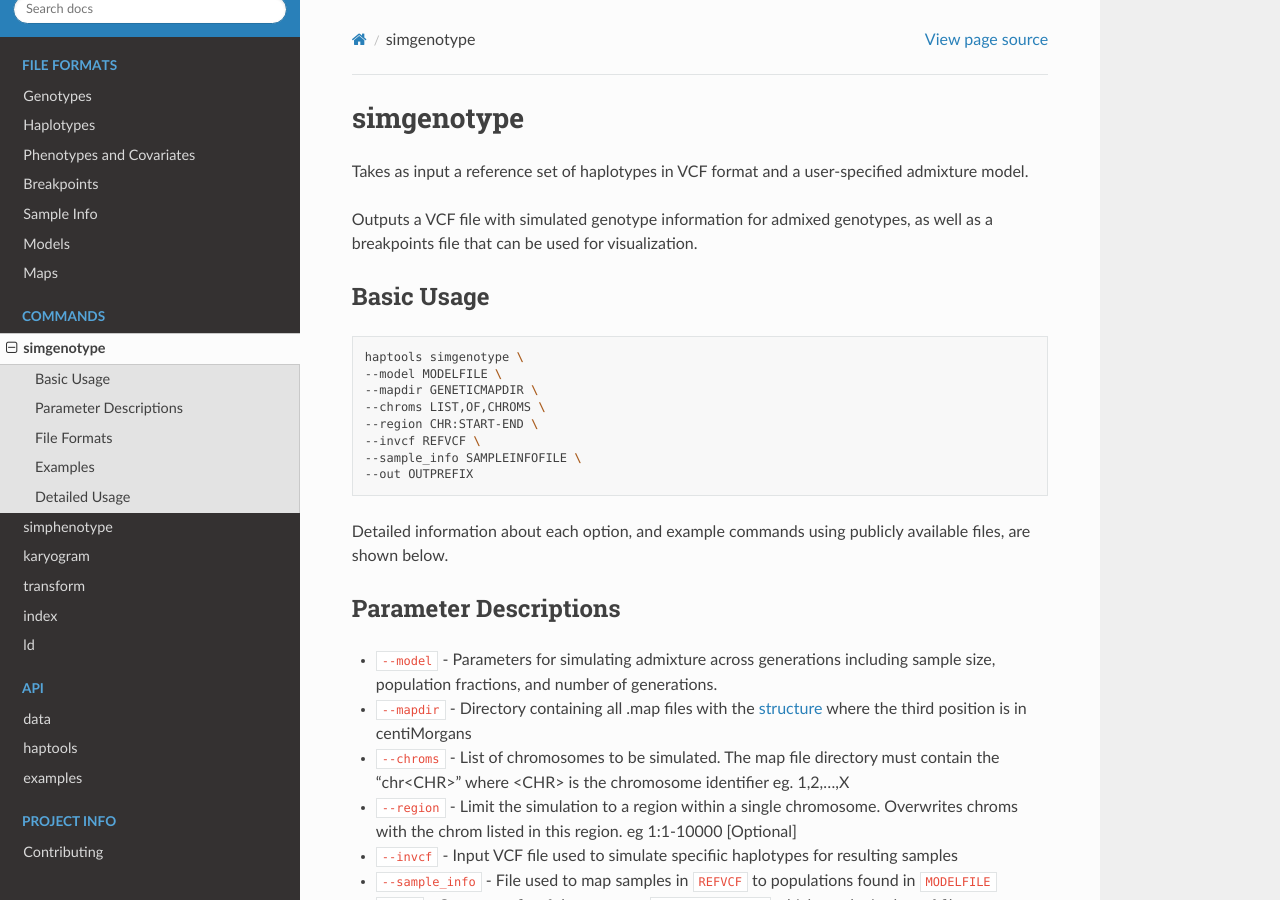
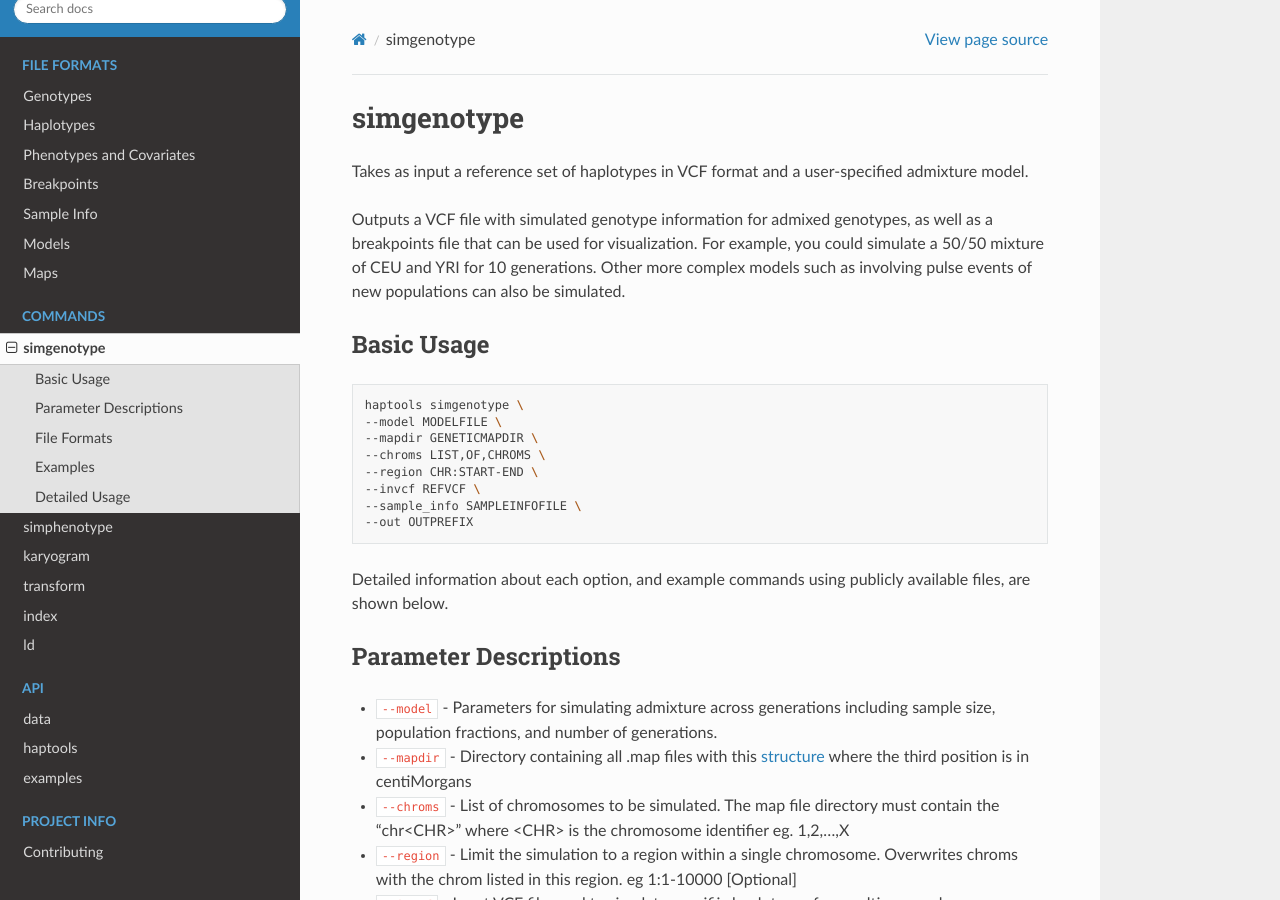
Before and after one commit to CAST-genomics/haptools, a Sphinx documentation site: the page built from docs/commands/simgenotype.rst, in a window 1280 px wide and 900 px high. Built offline with Sphinx 7.4.7 and the Read the Docs theme 2.0.0, drawn with Linux system fonts in a browser that asks for light colours.

Commit message:
Update simgenotype.rst

```diff
--- a/docs/commands/simgenotype.rst
+++ b/docs/commands/simgenotype.rst
@@ -6,7 +6,7 @@ simgenotype
 
 Takes as input a reference set of haplotypes in VCF format and a user-specified admixture model.
 
-Outputs a VCF file with simulated genotype information for admixed genotypes, as well as a breakpoints file that can be used for visualization.
+Outputs a VCF file with simulated genotype information for admixed genotypes, as well as a breakpoints file that can be used for visualization. For example, you could simulate a 50/50 mixture of CEU and YRI for 10 generations. Other more complex models such as involving pulse events of new populations can also be simulated.
 
 Basic Usage
 ~~~~~~~~~~~
@@ -26,7 +26,7 @@ Detailed information about each option, and example commands using publicly avai
 Parameter Descriptions
 ~~~~~~~~~~~~~~~~~~~~~~
 * ``--model`` - Parameters for simulating admixture across generations including sample size, population fractions, and number of generations.
-* ``--mapdir`` - Directory containing all .map files with the `structure <https://www.cog-genomics.org/plink/1.9/formats#map>`_ where the third position is in centiMorgans
+* ``--mapdir`` - Directory containing all .map files with this `structure <https://www.cog-genomics.org/plink/1.9/formats#map>`_ where the third position is in centiMorgans
 * ``--chroms`` - List of chromosomes to be simulated. The map file directory must contain the "chr<CHR>" where <CHR> is the chromosome identifier eg. 1,2,...,X
 * ``--region`` - Limit the simulation to a region within a single chromosome. Overwrites chroms with the chrom listed in this region. eg 1:1-10000 [Optional]
 * ``--invcf`` - Input VCF file used to simulate specifiic haplotypes for resulting samples
```
